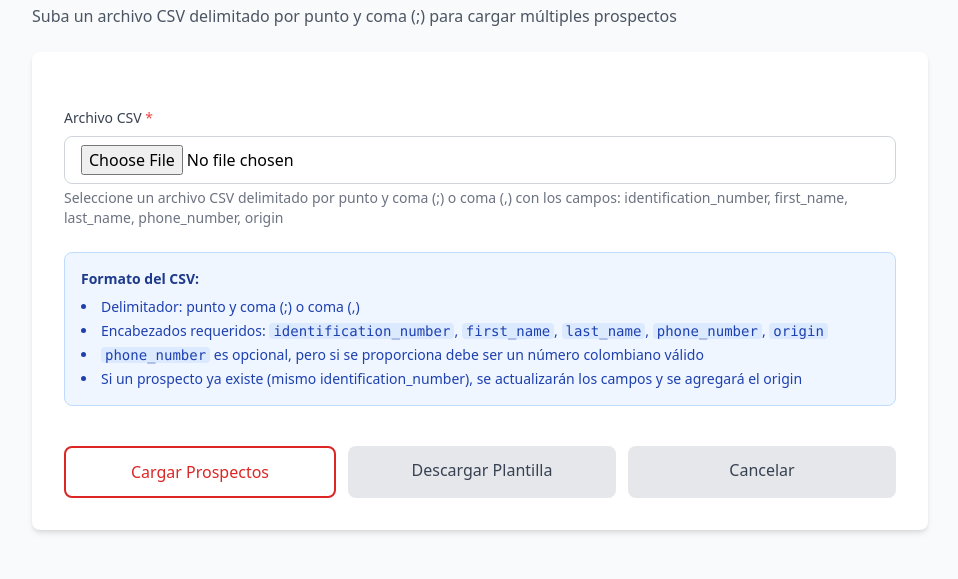
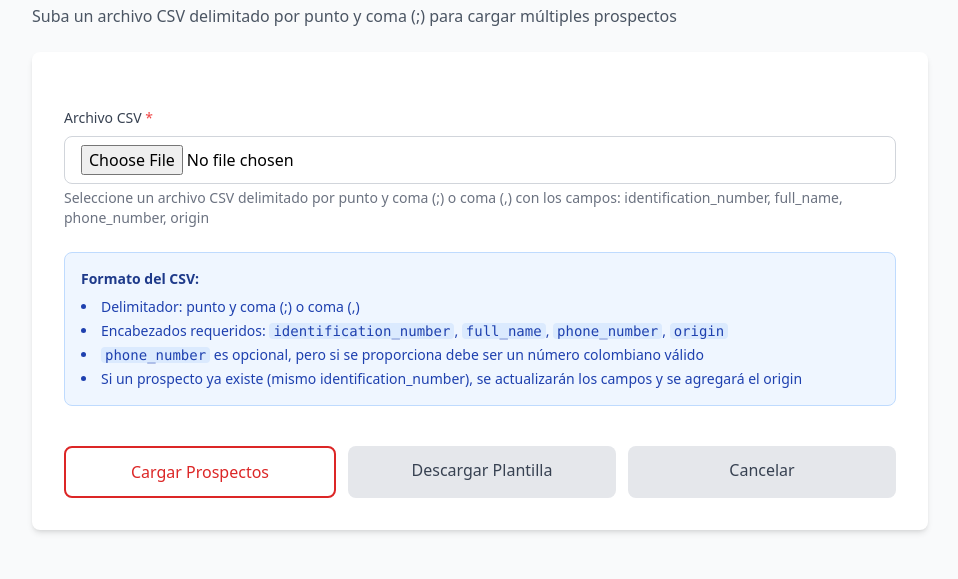
Before and after one commit to Deikore/soynadia, a Django app: page /prospects/bulk-upload/ in a window 1280 px wide. Shown: the part 172-751 px from the top of the page, without its empty margins (160-1118 px from the left). Run offline with Django 5.2, Linux system fonts and the light colour scheme; the visitor is signed in with stand-in values (Sample User, id 1); parts of the project's set-up code (start-up, migrations or seed data) failed here and were passed over; some libraries are stand-ins or nearby versions.

Commit message:
Refactor prospect name handling by consolidating first and last name fields into a single full_name field. Update related forms, templates, and CSV handling to reflect this change. Migrate existing data to ensure compatibility with the new structure.

```diff
--- a/templates/voters/prospect_bulk_upload.html
+++ b/templates/voters/prospect_bulk_upload.html
@@ -58,7 +58,7 @@
                 <h3 class="text-sm font-semibold text-blue-900 mb-2">Formato del CSV:</h3>
                 <ul class="text-sm text-blue-800 space-y-1 list-disc list-inside">
                     <li>Delimitador: punto y coma (;) o coma (,)</li>
-                    <li>Encabezados requeridos: <code class="bg-blue-100 px-1 rounded">identification_number</code>, <code class="bg-blue-100 px-1 rounded">first_name</code>, <code class="bg-blue-100 px-1 rounded">last_name</code>, <code class="bg-blue-100 px-1 rounded">phone_number</code>, <code class="bg-blue-100 px-1 rounded">origin</code></li>
+                    <li>Encabezados requeridos: <code class="bg-blue-100 px-1 rounded">identification_number</code>, <code class="bg-blue-100 px-1 rounded">full_name</code>, <code class="bg-blue-100 px-1 rounded">phone_number</code>, <code class="bg-blue-100 px-1 rounded">origin</code></li>
                     <li><code class="bg-blue-100 px-1 rounded">phone_number</code> es opcional, pero si se proporciona debe ser un número colombiano válido</li>
                     <li>Si un prospecto ya existe (mismo identification_number), se actualizarán los campos y se agregará el origin</li>
                 </ul>
--- a/voters/admin.py
+++ b/voters/admin.py
@@ -41,9 +41,9 @@ class ProspectAdmin(admin.ModelAdmin):
     """
     Admin para el modelo Prospect.
     """
-    list_display = ('identification_number', 'first_name', 'last_name', 'phone_number', 'polling_station_consulted', 'created_at', 'display_created_by')
+    list_display = ('identification_number', 'full_name', 'phone_number', 'polling_station_consulted', 'created_at', 'display_created_by')
     list_filter = ('created_at', 'updated_at', 'origins', 'polling_station_consulted')
-    search_fields = ('identification_number', 'first_name', 'last_name', 'phone_number')
+    search_fields = ('identification_number', 'full_name', 'phone_number')
     readonly_fields = (
         'created_at',
         'updated_at',
@@ -61,7 +61,7 @@ class ProspectAdmin(admin.ModelAdmin):
     filter_horizontal = ('origins',)
     fieldsets = (
         (_('Información del Prospecto'), {
-            'fields': ('identification_number', 'first_name', 'last_name', 'phone_number', 'origins')
+            'fields': ('identification_number', 'full_name', 'phone_number', 'origins')
         }),
         (_('Información Electoral'), {
             'fields': (
--- a/voters/forms.py
+++ b/voters/forms.py
@@ -11,19 +11,15 @@ class ProspectForm(forms.ModelForm):
     """
     class Meta:
         model = Prospect
-        fields = ['identification_number', 'first_name', 'last_name', 'phone_number']
+        fields = ['identification_number', 'full_name', 'phone_number']
         widgets = {
             'identification_number': forms.TextInput(attrs={
                 'class': 'w-full px-4 py-2 border border-gray-300 rounded-lg focus:ring-2 focus:ring-blue-500 focus:border-transparent',
                 'placeholder': 'Ej: 1234567890'
             }),
-            'first_name': forms.TextInput(attrs={
+            'full_name': forms.TextInput(attrs={
                 'class': 'w-full px-4 py-2 border border-gray-300 rounded-lg focus:ring-2 focus:ring-blue-500 focus:border-transparent',
-                'placeholder': 'Nombre'
-            }),
-            'last_name': forms.TextInput(attrs={
-                'class': 'w-full px-4 py-2 border border-gray-300 rounded-lg focus:ring-2 focus:ring-blue-500 focus:border-transparent',
-                'placeholder': 'Apellido'
+                'placeholder': 'Nombre completo'
             }),
             'phone_number': forms.TextInput(attrs={
                 'class': 'w-full px-4 py-2 border border-gray-300 rounded-lg focus:ring-2 focus:ring-blue-500 focus:border-transparent',
@@ -32,8 +28,7 @@ class ProspectForm(forms.ModelForm):
         }
         labels = {
             'identification_number': _('Número de Identificación'),
-            'first_name': _('Nombre'),
-            'last_name': _('Apellido'),
+            'full_name': _('Nombre Completo'),
             'phone_number': _('Teléfono (Opcional)'),
         }
 
@@ -103,7 +98,7 @@ class BulkUploadForm(forms.Form):
     """
     csv_file = forms.FileField(
         label=_('Archivo CSV'),
-        help_text=_('Seleccione un archivo CSV delimitado por punto y coma (;) o coma (,) con los campos: identification_number, first_name, last_name, phone_number, origin'),
+        help_text=_('Seleccione un archivo CSV delimitado por punto y coma (;) o coma (,) con los campos: identification_number, full_name, phone_number, origin'),
         widget=forms.FileInput(attrs={
             'class': 'w-full px-4 py-2 border border-gray-300 rounded-lg focus:ring-2 focus:ring-red-500 focus:border-transparent',
             'accept': '.csv'
--- a/voters/models.py
+++ b/voters/models.py
@@ -48,8 +48,7 @@ class Prospect(models.Model):
         db_index=True,
         help_text=_('Número de identificación único del prospecto')
     )
-    first_name = models.CharField(_('nombre'), max_length=100)
-    last_name = models.CharField(_('apellido'), max_length=100)
+    full_name = models.CharField(_('nombre completo'), max_length=200)
     phone_number = models.CharField(_('teléfono'), max_length=20, blank=True, null=True)
     origins = models.ManyToManyField(
         OriginProspect,
@@ -106,7 +105,7 @@ class Prospect(models.Model):
 
     def get_full_name(self):
         """Retorna el nombre completo del prospecto."""
-        return f'{self.first_name} {self.last_name}'.strip()
+        return self.full_name
 
 
 class ApiKey(models.Model):
--- a/voters/serializers.py
+++ b/voters/serializers.py
@@ -8,15 +8,12 @@ class ProspectSerializer(serializers.ModelSerializer):
     Serializer para el modelo Prospect.
     """
     created_by_email = serializers.EmailField(source='created_by.email', read_only=True)
-    full_name = serializers.CharField(source='get_full_name', read_only=True)
 
     class Meta:
         model = Prospect
         fields = [
             'id',
             'identification_number',
-            'first_name',
-            'last_name',
             'full_name',
             'phone_number',
             'department',
@@ -37,7 +34,6 @@ class ProspectSerializer(serializers.ModelSerializer):
             'created_at',
             'updated_at',
             'created_by_email',
-            'full_name',
             'department',
             'municipality',
             'polling_station',
--- a/voters/tasks.py
+++ b/voters/tasks.py
@@ -36,7 +36,7 @@ def process_prospect(prospect_id):
     """
     try:
         prospect = Prospect.objects.get(pk=prospect_id)
-        logger.info(f"Procesando prospecto: {prospect.identification_number} - {prospect.first_name} {prospect.last_name}")
+        logger.info(f"Procesando prospecto: {prospect.identification_number} - {prospect.full_name}")
 
         # Obtener API key de 2Captcha desde variables de entorno
         # Configurar en el archivo .env: TWOCAPTCHA_API_KEY=tu-api-key-aqui
--- a/voters/views.py
+++ b/voters/views.py
@@ -285,14 +285,14 @@ def prospect_bulk_upload(request):
                 csv_reader = csv.DictReader(io.StringIO(content_str), delimiter=delimiter)
 
                 # Validar encabezados requeridos
-                required_headers = ['identification_number', 'first_name', 'last_name', 'phone_number', 'origin']
+                required_headers = ['identification_number', 'full_name', 'phone_number', 'origin']
                 if not csv_reader.fieldnames:
                     messages.error(request, _('El archivo CSV está vacío o no tiene encabezados válidos.'))
                     form = BulkUploadForm()
                     return render(request, 'voters/prospect_bulk_upload.html', {'form': form})
 
                 if not all(header in csv_reader.fieldnames for header in required_headers):
-                    messages.error(request, _('El archivo CSV debe contener los siguientes encabezados: identification_number, first_name, last_name, phone_number, origin'))
+                    messages.error(request, _('El archivo CSV debe contener los siguientes encabezados: identification_number, full_name, phone_number, origin'))
                     form = BulkUploadForm()
                     return render(request, 'voters/prospect_bulk_upload.html', {'form': form})
 
@@ -311,17 +311,14 @@ def prospect_bulk_upload(request):
 
                         # Validar campos obligatorios
                         identification_number = row.get('identification_number', '').strip()
-                        first_name = row.get('first_name', '').strip()
-                        last_name = row.get('last_name', '').strip()
+                        full_name = row.get('full_name', '').strip()
                         phone_number = row.get('phone_number', '').strip()
                         origin_name = row.get('origin', '').strip()
 
                         if not identification_number:
                             row_errors.append(_('identification_number es obligatorio'))
-                        if not first_name:
-                            row_errors.append(_('first_name es obligatorio'))
-                        if not last_name:
-                            row_errors.append(_('last_name es obligatorio'))
+                        if not full_name:
+                            row_errors.append(_('full_name es obligatorio'))
                         if not origin_name:
                             row_errors.append(_('origin es obligatorio'))
 
@@ -365,8 +362,7 @@ def prospect_bulk_upload(request):
                                 # pero guardamos old_id para verificar por si en el futuro se permite cambiar
                                 old_id = prospect.identification_number
                                 # Actualizar campos y agregar origin
-                                prospect.first_name = first_name
-                                prospect.last_name = last_name
+                                prospect.full_name = full_name
                                 if normalized_phone is not None:
                                     prospect.phone_number = normalized_phone
                                 prospect.save()
@@ -384,8 +380,7 @@ def prospect_bulk_upload(request):
                                 # Prospecto no existe: crear nuevo
                                 prospect = Prospect.objects.create(
                                     identification_number=identification_number,
-                                    first_name=first_name,
-                                    last_name=last_name,
+                                    full_name=full_name,
                                     phone_number=normalized_phone,
                                     created_by=request.user
                                 )
@@ -440,10 +435,10 @@ def download_csv_template(request):
     Vista para descargar la plantilla CSV de ejemplo.
     """
     # Crear contenido CSV de ejemplo
-    csv_content = 'identification_number;first_name;last_name;phone_number;origin\n'
-    csv_content += '1234567890;Juan;Pérez;3134000000;campaña_2024\n'
-    csv_content += '9876543210;María;García;3201234567;redes_sociales\n'
-    csv_content += '5555555555;Carlos;Rodríguez;;evento_publico\n'
+    csv_content = 'identification_number;full_name;phone_number;origin\n'
+    csv_content += '1234567890;Juan Pérez;3134000000;campaña_2024\n'
+    csv_content += '9876543210;María García;3201234567;redes_sociales\n'
+    csv_content += '5555555555;Carlos Rodríguez;;evento_publico\n'
 
     response = HttpResponse(csv_content, content_type='text/csv; charset=utf-8-sig')
     response['Content-Disposition'] = 'attachment; filename="plantilla_prospectos.csv"'
```
Also changed, not shown: QUICKSTART.md (+1 -2 lines), static/files/plantilla_prospectos.csv (+6 -6 lines), templates/voters/embed_prospect_form.html (+7 -21 lines), templates/voters/prospect_detail.html (+2 -7 lines), templates/voters/prospect_form.html (+8 -20 lines), voters/embed_views.py (+6 -28 lines), README.md, voters/migrations/0016_unify_name_fields.py (added).
